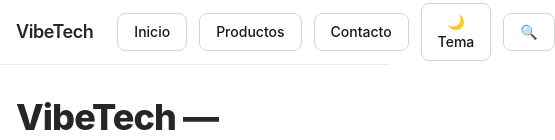
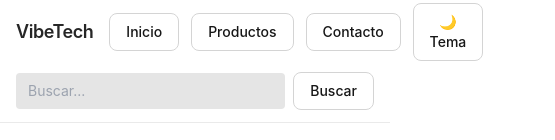
Before and after one commit to HSevenn/vibetech, a Next.js app: page / in a window 390 px wide. Shown: the top 140 px of the page, 555 px wide, since content can reach past the window. Built offline with nearby package versions, Linux system fonts and the light colour scheme; no server answers; the database is empty.

Commit message:
Update Navbar.tsx

```diff
--- a/components/Navbar.tsx
+++ b/components/Navbar.tsx
@@ -1,17 +1,13 @@
 'use client';
-
 import Link from 'next/link';
-import { useState } from 'react';
 import ThemeToggle from '@/components/ThemeToggle';
 
 export default function Navbar() {
-  const [showSearch, setShowSearch] = useState(false);
-
   return (
     <header className="border-b border-neutral-200/80 dark:border-neutral-800/80 bg-white/70 dark:bg-neutral-950/70 backdrop-blur">
       <div className="container-max px-4">
-        {/* Fila principal */}
-        <div className="flex h-16 items-center justify-between gap-6">
+        {/* Fila principal del navbar */}
+        <div className="flex h-16 items-center justify-between gap-4">
           <Link href="/" className="text-lg md:text-xl font-semibold tracking-tight">
             VibeTech
           </Link>
@@ -20,46 +16,29 @@ export default function Navbar() {
             <Link href="/" className="btn btn-outline">Inicio</Link>
             <Link href="/productos" className="btn btn-outline">Productos</Link>
             <Link href="/contacto" className="btn btn-outline">Contacto</Link>
-
             <ThemeToggle />
 
-            {/* Búsqueda escritorio (igual que antes) */}
+            {/* Buscador SOLO escritorio */}
             <form action="/buscar" className="hidden md:flex items-center gap-2">
               <input
                 name="q"
                 placeholder="Buscar..."
-                className="rounded px-3 py-1 text-sm bg-neutral-100 text-neutral-900 dark:bg-neutral-900 dark:text-neutral-100"
+                className="rounded px-3 py-1 text-sm w-48 lg:w-64 bg-neutral-200 dark:bg-neutral-800"
               />
-              <button className="text-sm opacity-80 hover:opacity-100" aria-label="Buscar">
-                🔍
-              </button>
+              <button className="text-sm opacity-80 hover:opacity-100">🔍</button>
             </form>
-
-            {/* Botón para abrir búsqueda en móvil */}
-            <button
-              type="button"
-              onClick={() => setShowSearch((v) => !v)}
-              className="md:hidden btn btn-outline px-3"
-              aria-label="Abrir búsqueda"
-            >
-              🔍
-            </button>
           </nav>
         </div>
 
-        {/* Búsqueda móvil (solo se muestra cuando se abre) */}
-        {showSearch && (
-          <form action="/buscar" className="md:hidden flex items-center gap-2 py-2">
-            <input
-              name="q"
-              placeholder="Buscar..."
-              className="flex-1 rounded px-3 py-2 text-sm bg-neutral-100 text-neutral-900 dark:bg-neutral-900 dark:text-neutral-100"
-            />
-            <button className="btn btn-outline text-sm" aria-label="Buscar">
-              Buscar
-            </button>
-          </form>
-        )}
+        {/* Buscador SOLO móvil (debajo del navbar) */}
+        <form action="/buscar" className="md:hidden mt-2 mb-3 flex items-center gap-2">
+          <input
+            name="q"
+            placeholder="Buscar..."
+            className="flex-1 rounded px-3 py-2 text-sm bg-neutral-200 dark:bg-neutral-800"
+          />
+          <button className="btn btn-outline text-sm">Buscar</button>
+        </form>
       </div>
     </header>
   );
```
